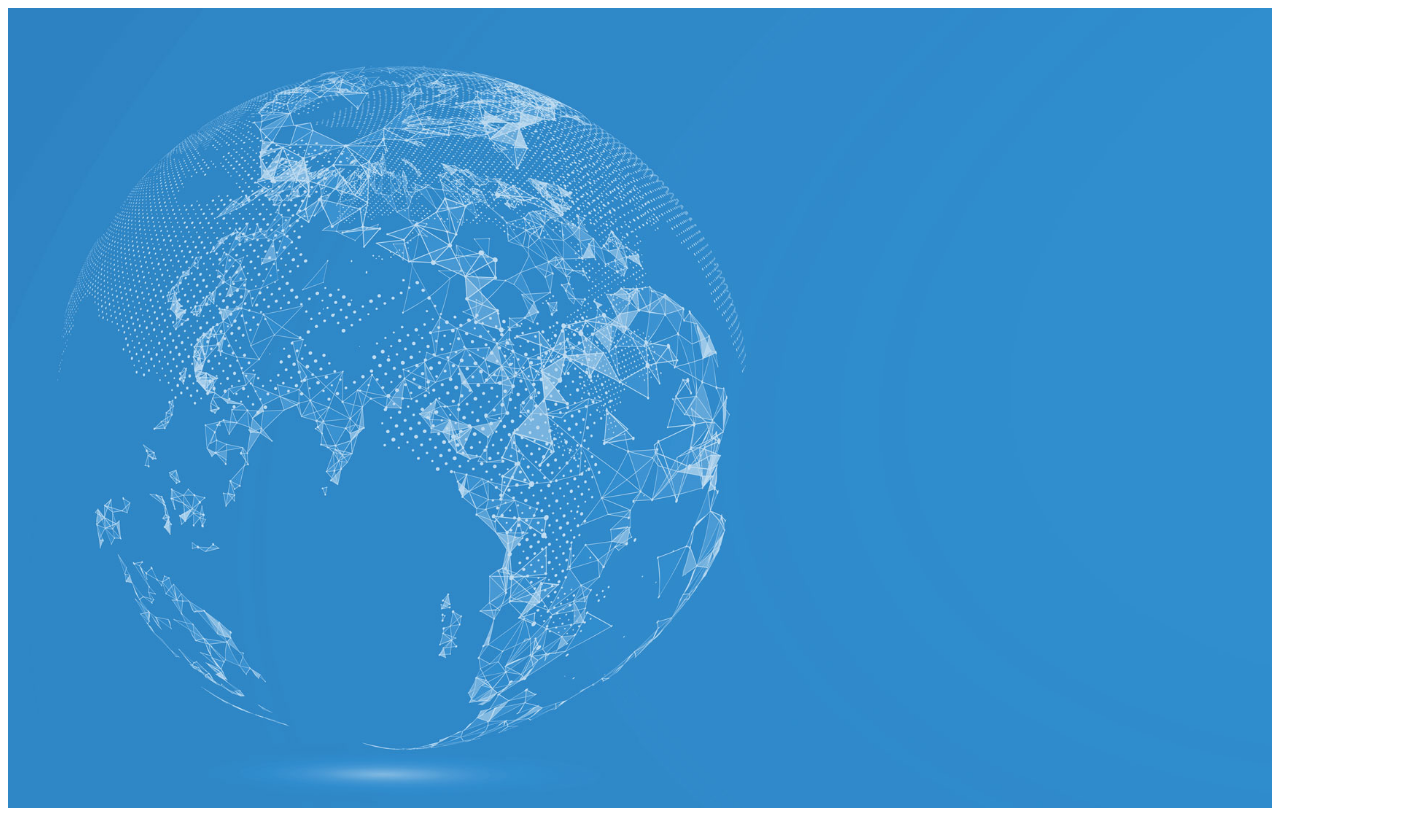
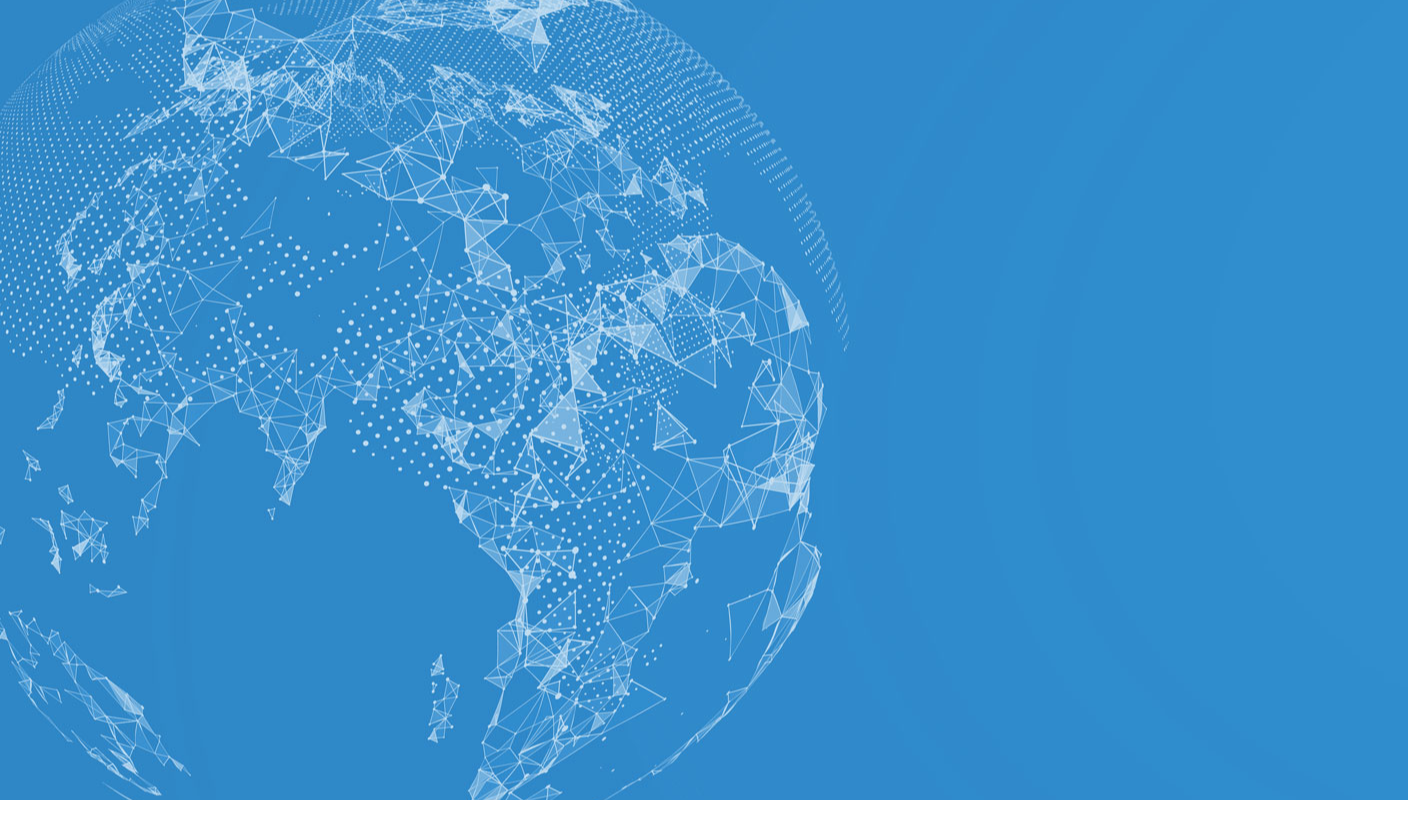
Before and after one commit to ricerijoh/gps_app, a plain HTML site: page webdev/test.html in a window 1280 px wide. Shown: the whole page, 1408 px wide, since content can reach past the window. Drawn offline with Linux system fonts and the light colour scheme.

Commit message:
fixed margin in test.css

```diff
--- a/webdev/test.css
+++ b/webdev/test.css
@@ -3,9 +3,11 @@
     width: 100%;
     background-image: url('imgs/earth.jpg');
     background-position: center;
-    background-size: cover;
+    background-size: auto;
     padding-left: 5%;
     padding-right: 5%;
-    box-sizing: border-box;
     position: relative;
 }
+body {
+    margin: 0;
+}
```
